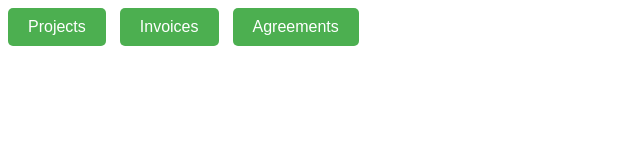
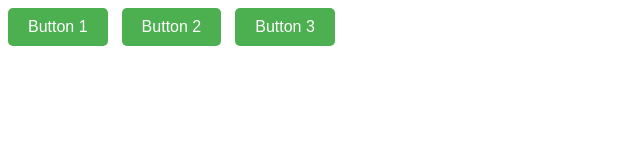
Before and after one commit to austin-morrow/client-portal, a plain HTML site: page index.html in a window 1280 px wide. Shown: the whole page, without its empty margins (0-640 px from the left). Drawn offline with Linux system fonts and the light colour scheme.

Commit message:
Update index.html

```diff
--- a/index.html
+++ b/index.html
@@ -21,14 +21,15 @@
     </style>
 </head>
 <body>
-      <!-- Button 1 -->
-      <button onclick="window.location.href='https://austin-morrow.hecticshare.com/projects?v=overview', 'target=_top'">Projects</button>
+   <!-- Button 1 -->
+   <button onclick="window.open('https://austin-morrow.hecticshare.com/projects?v=overview', '_top')">Button 1</button>
 
-      <!-- Button 2 -->
-      <button onclick="window.location.href='https://austin-morrow.hecticshare.com/invoices?v=list', 'target=_top'">Invoices</button>
+   <!-- Button 2 -->
+   <button onclick="window.open('https://austin-morrow.hecticshare.com/projects?v=overview', '_top')">Button 2</button>
 
-      <!-- Button 3 -->
-      <button onclick="window.location.href='https://austin-morrow.hecticshare.com/agreements', 'target=_top'">Agreements</button>
+   <!-- Button 3 -->
+   <button onclick="window.open('https://austin-morrow.hecticshare.com/projects?v=overview', '_top')">Button 3</button>
+
 
 </body>
 </html>
```
